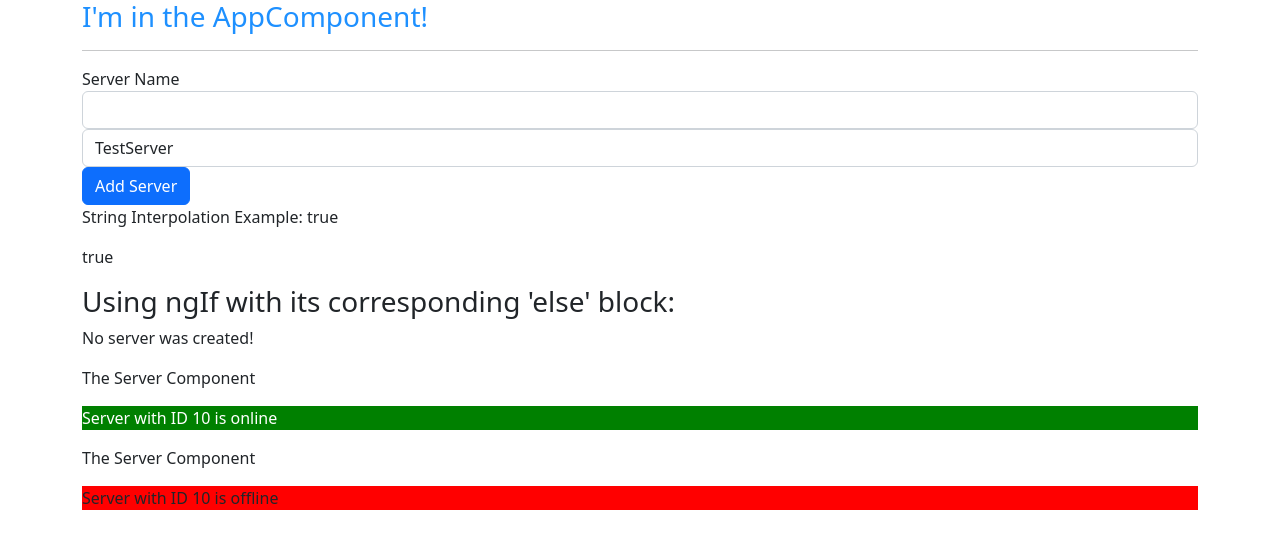
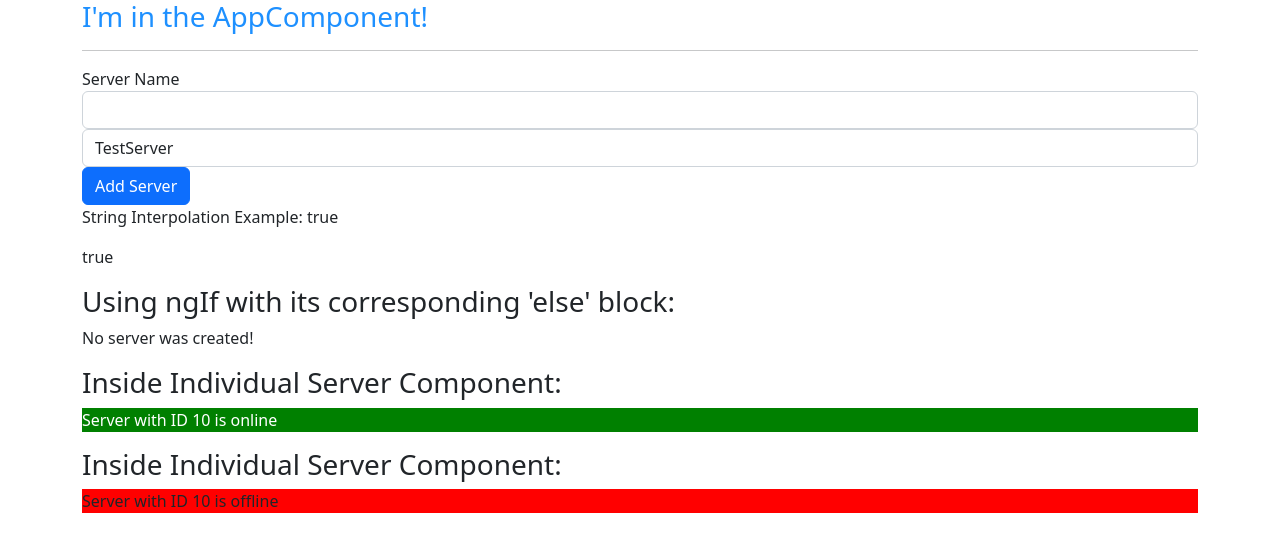
Before and after one commit to SamuelBanya/AngularSection2TheBasics, an Angular app in the folder the-basics/: page / in a window 1280 px wide. Shown: the top 552 px of the page. Built offline with nearby package versions, Linux system fonts and the light colour scheme.

Commit message:
Adding *ngFor directive to assignment

```diff
--- a/the-basics/src/app/server/server.component.html
+++ b/the-basics/src/app/server/server.component.html
@@ -1,4 +1,4 @@
-<p>The Server Component</p>
+<h3>Inside Individual Server Component:</h3>
 <!-- NOTE: -->
 <!-- In the example for this lesson, we binded to the 'ngStyle' directive -->
 <!-- However, we want to bind to a property on the directive called 'ngStyle' -->
--- a/the-basics/src/app/servers/servers.component.html
+++ b/the-basics/src/app/servers/servers.component.html
@@ -38,5 +38,8 @@
 <ng-template #noServer>
     <p>No server was created!</p>
 </ng-template>
-<app-server></app-server>
-<app-server></app-server>
+<!-- PREVIOUS VERSION WITHOUT 'ngFor' DIRECTIVE: -->
+<!-- <app-server></app-server> -->
+<!-- <app-server></app-server> -->
+<!-- NOTE: We are using a '*' here since it is a structural directive that is changing the DOM itself, which will loop through each of the 'servers' array: -->
+<app-server *ngFor="let server of servers"></app-server>
--- a/the-basics/src/app/servers/servers.component.ts
+++ b/the-basics/src/app/servers/servers.component.ts
@@ -23,6 +23,7 @@
   // serverName = '';
   serverName = "TestServer";
   serverCreated = false;
+  servers = ['TestServer', 'TestServer 2'];
 
   // NOTE:
   // The 'constructor' is the function that is executed when the component is created in Angular:
@@ -39,6 +40,7 @@
   onCreateServer() {
     // NOTE: We are setting 'serverCreated' to true for later use with the '*ngIf' directive:
     this.serverCreated = true;
+    this.servers.push(this.serverName);
     this.serverCreationStatus = 'Server was created! Name is ' + this.serverName;
 
   }
```
Also changed, not shown: 1 other file (tests, documents, lock files or other folders).
